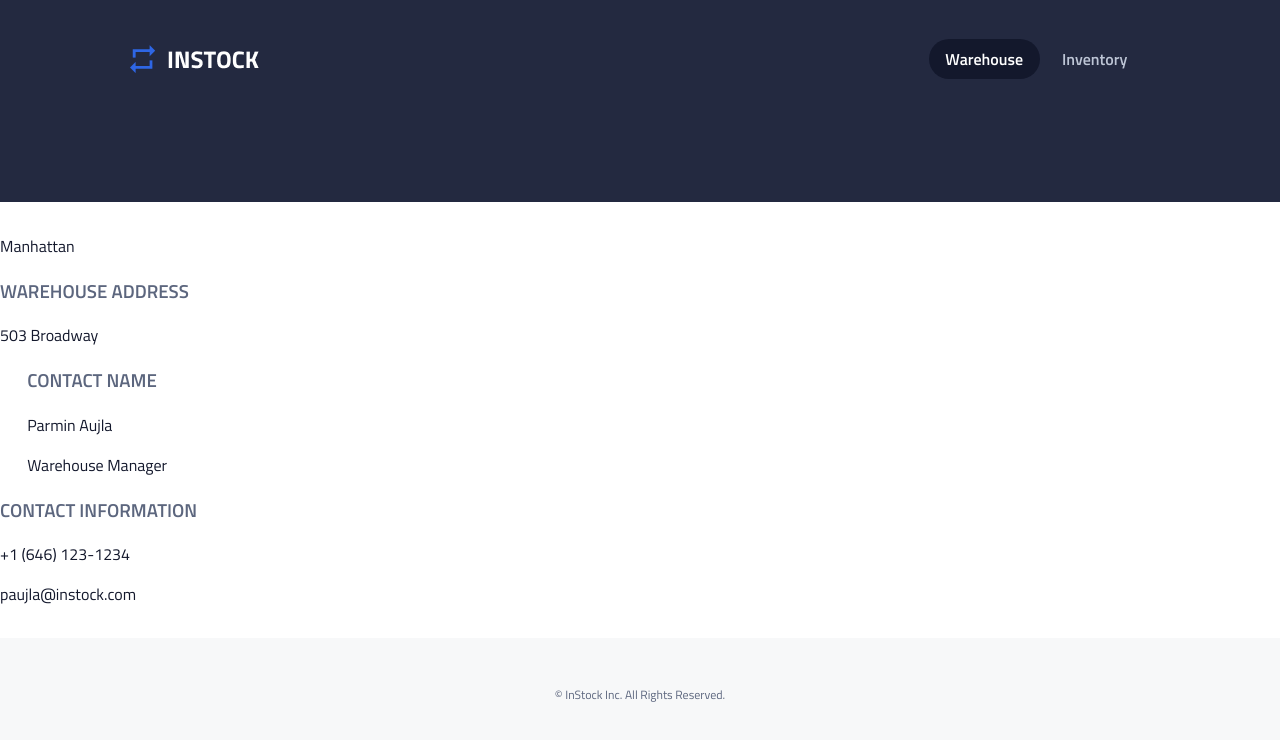
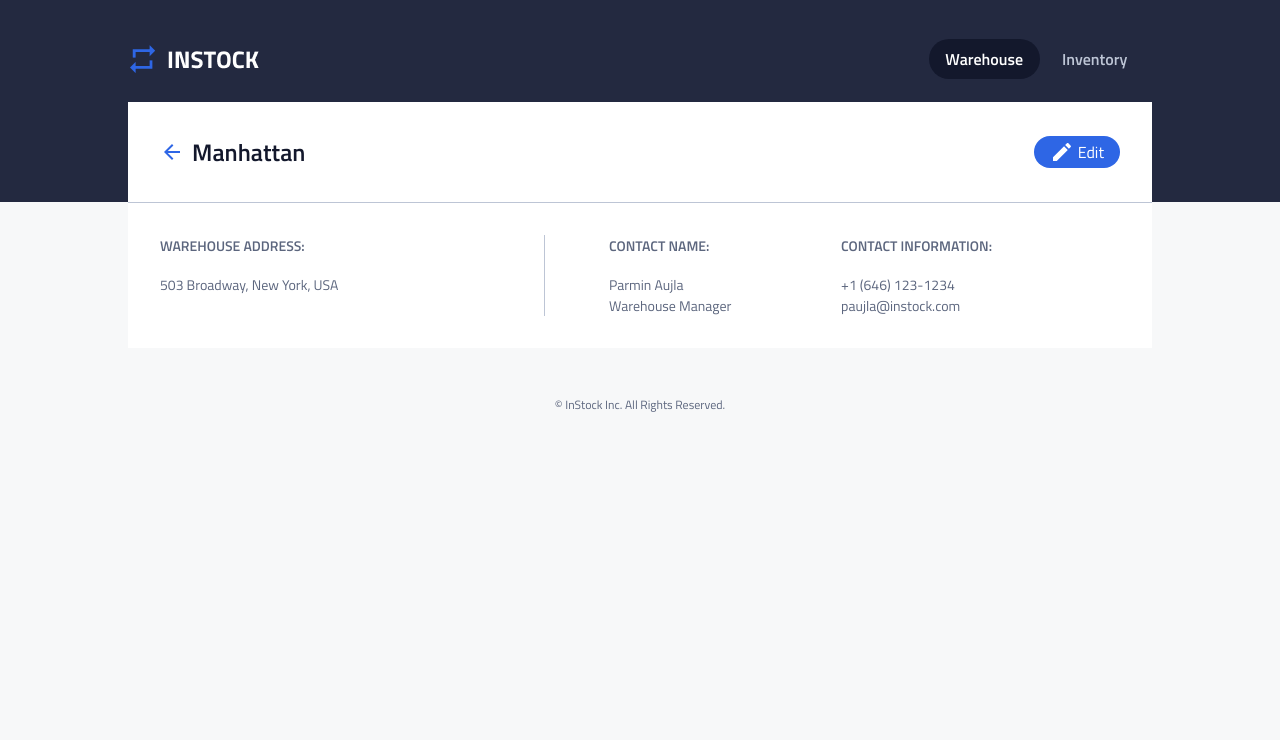
Before and after one commit to shanni6/instock-whistler, a React (Vite) app: page /warehouses/1 in a window 1280 px wide. Shown: the top 740 px of the page. Built offline with nearby package versions, Linux system fonts and the light colour scheme.

Commit message:
finish fine tuning and put in for review

```diff
--- a/src/components/WarehouseDetails/WarehouseDetails.jsx
+++ b/src/components/WarehouseDetails/WarehouseDetails.jsx
@@ -1,5 +1,7 @@
 import "./WarehouseDetails.scss";
 import { Link } from "react-router-dom";
+import edit from "../../assets/icons/edit-24px.svg";
+import back from "../../assets/icons/arrow_back-24px.svg";
 
 const mockdata = {
   id: "2922c286-16cd-4d43-ab98-c79f698aeab0",
@@ -17,28 +19,56 @@ const mockdata = {
 
 export default function WarehouseDetails({ data = mockdata }) {
   return (
-    <div className="warehouses__item">
-      <p>{data.name}</p>
-      <div className="warehouses__text-box">
-        <div className="warehouses__column">
-          <div className="warehouses__content warehouses__content--long">
-            <h3 className="warehouses__mobile-header">Warehouse Address</h3>
-            <p>{data.address}</p>
+    <div className="warehouses">
+      <section className="warehouses__header">
+        <div className="warehouses__header-container">
+          <div className="warehouses__header-subcontainer">
+            <Link to={``}>
+              <img src={back} alt="back icon" className="warehouses__icons" />
+            </Link>
+            <h2 className="warehouses__header-text">{data.name}</h2>
+          </div>
+
+          <Link to={``} className="warehouses__header-bg">
+            <img
+              src={edit}
+              alt="edit icon"
+              className="warehouses__header__icons--edit"
+            />
+            <span className="warehouses__header-edit-text">Edit</span>
+          </Link>
+        </div>
+      </section>
+      <section className="warehouses__info">
+        <div className="warehouses__info-address">
+          <h4 className="warehouses__info-subheaders">WAREHOUSE ADDRESS:</h4>
+          <p className="warehouses__info-text">
+            {data.address}, {data.city}, {data.country}
+          </p>
+        </div>
+        <div className="warehouses__info-contact">
+          <div className="warehouses__info-col--left">
+            <h4 className="warehouses__info-subheaders">CONTACT NAME:</h4>
+            <p className="warehouses__info-text">
+              {data.contact && data.contact.name}
+            </p>
+            <p className="warehouses__info-text">
+              {data.contact && data.contact.position}
+            </p>
+          </div>
+          <div className="warehouses__info-col--right">
+            <h4 className="warehouses__info-subheaders">
+              CONTACT INFORMATION:
+            </h4>
+            <p className="warehouses__info-text">
+              {data.contact && data.contact.phone}
+            </p>
+            <p className="warehouses__info-text">
+              {data.contact && data.contact.email}
+            </p>
           </div>
         </div>
-        <div className="warehouses__column">
-          <div className="warehouses__content warehouses__content--short">
-            <h3 className="warehouses__mobile-header">Contact Name</h3>
-            <p>{data.contact.name}</p>
-            <p>{data.contact.position}</p>
-          </div>
-          <div className="warehouses__content warehouses__content--long">
-            <h3 className="warehouses__mobile-header">Contact Information</h3>
-            <p>{data.contact.phone}</p>
-            <p>{data.contact.email}</p>
-          </div>
-        </div>
-      </div>
+      </section>
     </div>
   );
 }
--- a/src/components/WarehouseDetails/WarehouseDetails.scss
+++ b/src/components/WarehouseDetails/WarehouseDetails.scss
@@ -1,106 +1,149 @@
 @use "../../styles/partials/_colors" as *;
 @use "../../styles/partials/_mixins" as *;
+// @use "../../styles/partials/_type-kit" as *;
+
+body {
+  background-color: $background-light-gray;
+  // margin: 0;
+  // padding: 0;
+}
 
 .warehouses {
-  &__item {
-    padding: 1rem 0;
-    border-bottom: 1.5px solid $secondary-cloud;
+  margin-top: -6.275rem;
+  width: 90%;
+  margin-left: auto;
+  margin-right: auto;
+  background-color: white;
+  @include large {
+    width: 80%;
+  }
+
+  &__header {
+    display: flex;
+    align-items: center;
+    justify-content: space-between;
+    padding: 1rem;
+    border-bottom: $secondary-cloud 0.01rem solid;
+
     @include medium {
-      text-wrap: nowrap;
-      justify-content: space-between;
-      font-weight: normal;
-      flex-direction: row;
+      padding: 2rem;
     }
 
+    &-edit-text {
+      display: none;
+      color: $primary-white;
+
+      @include medium {
+        display: inline;
+      }
+    }
+    &-container {
+      display: flex;
+      align-items: center;
+      width: 100%;
+      justify-content: space-between;
+    }
+    &-subcontainer {
+      display: flex;
+      align-items: center;
+      width: fit-content;
+      justify-content: space-between;
+    }
+    &__icons--edit {
+      filter: brightness(0) invert(100%);
+      margin-top: 0.25rem;
+      margin-left: 0.25rem;
+      @include medium {
+        margin-top: 0;
+        margin-right: 0.25rem;
+        margin-left: 0rem;
+      }
+    }
+
+    &-text {
+      padding-left: 0.5rem;
+      padding-right: 4.5rem;
+    }
+    &-bg {
+      border-radius: 50%;
+      background-color: $primary-instock-indigo;
+      height: 2rem;
+      width: 2rem;
+      text-align: center;
+
+      @include medium {
+        height: auto;
+        width: auto;
+        border-radius: 1.5rem;
+        padding: 0.25rem 1rem;
+        display: flex;
+      }
+    }
+  }
+
+  &__info {
+    padding: 1rem;
+    font-size: 0.75rem;
+    border-bottom: 1.5px solid $secondary-cloud;
+
+    @include medium {
+      padding: 2rem;
+      font-size: 0.875rem;
+      display: flex;
+      align-items: flex-start;
+      justify-content: space-between;
+      border-bottom: none;
+    }
     &:last-of-type {
       border-bottom: none;
     }
 
-    &:hover {
-      background-color: rgba(46, 102, 230, 0.07);
+    &-subheaders {
+      color: $secondary-slate;
+      margin-top: 0;
     }
-  }
+    &-text {
+      color: $secondary-slate;
+      margin-bottom: 0;
+      margin-top: 0;
+    }
+    &-contact {
+      display: flex;
+      flex-direction: row;
+      align-items: center;
+      justify-content: space-between;
+      padding-top: 2rem;
+      flex-basis: 60%;
 
-  &__text-box {
-    text-wrap: nowrap;
-    justify-content: space-between;
-    font-weight: normal;
-    flex-direction: row;
-    @include medium {
-      width: 90%;
-    }
-  }
-
-  &__column {
-    text-wrap: wrap;
-    justify-content: flex-start;
-    font-weight: normal;
-    flex-direction: column;
-    width: 45%;
-    gap: 1rem;
-
-    @include medium {
-      text-wrap: nowrap;
-      justify-content: flex-start;
-      font-weight: normal;
-      flex-direction: row;
-      width: 50%;
-      gap: 0;
-    }
-  }
-
-  &__mobile-header {
-    display: block;
-    color: $secondary-slate;
-    text-transform: uppercase;
-  }
-
-  &__content {
-    width: auto;
-    box-sizing: border-box;
-    &--short {
       @include medium {
-        width: 42%;
-        padding-left: 1.7rem;
+        padding-top: 0;
       }
     }
-    &--long {
+    &-address {
+      flex: 1;
+    }
+    &-col {
       @include medium {
-        width: 58%;
+        padding: 0 2rem;
+      }
+      &--left {
+        @include medium {
+          padding-left: 2rem;
+          border-left: 1px solid $secondary-cloud;
+        }
+        @include large {
+          padding-left: 4rem;
+        }
+      }
+
+      &--right {
+        @include medium {
+          margin-right: 7.5rem;
+        }
+        @include large {
+          margin-right: 8rem;
+        }
       }
     }
   }
-
-  &__action {
-    text-wrap: nowrap;
-    justify-content: space-between;
-    font-weight: normal;
-    flex-direction: row;
-    @include medium {
-      display: inline-block;
-      width: 10%;
-    }
-  }
-
-  &__icon {
-    height: 1.8rem;
-    margin: 1rem 2rem 0 0;
-    @include medium {
-      margin: 1rem 0.6rem 0 0;
-    }
-    @include large {
-      margin: 1rem 2rem 0 0;
-    }
-
-    &:hover {
-      cursor: pointer;
-    }
-  }
-
-  &__link {
-    margin: 0;
-    padding: 0;
-    width: 1.8rem;
-    display: inline-block;
-  }
 }
```
